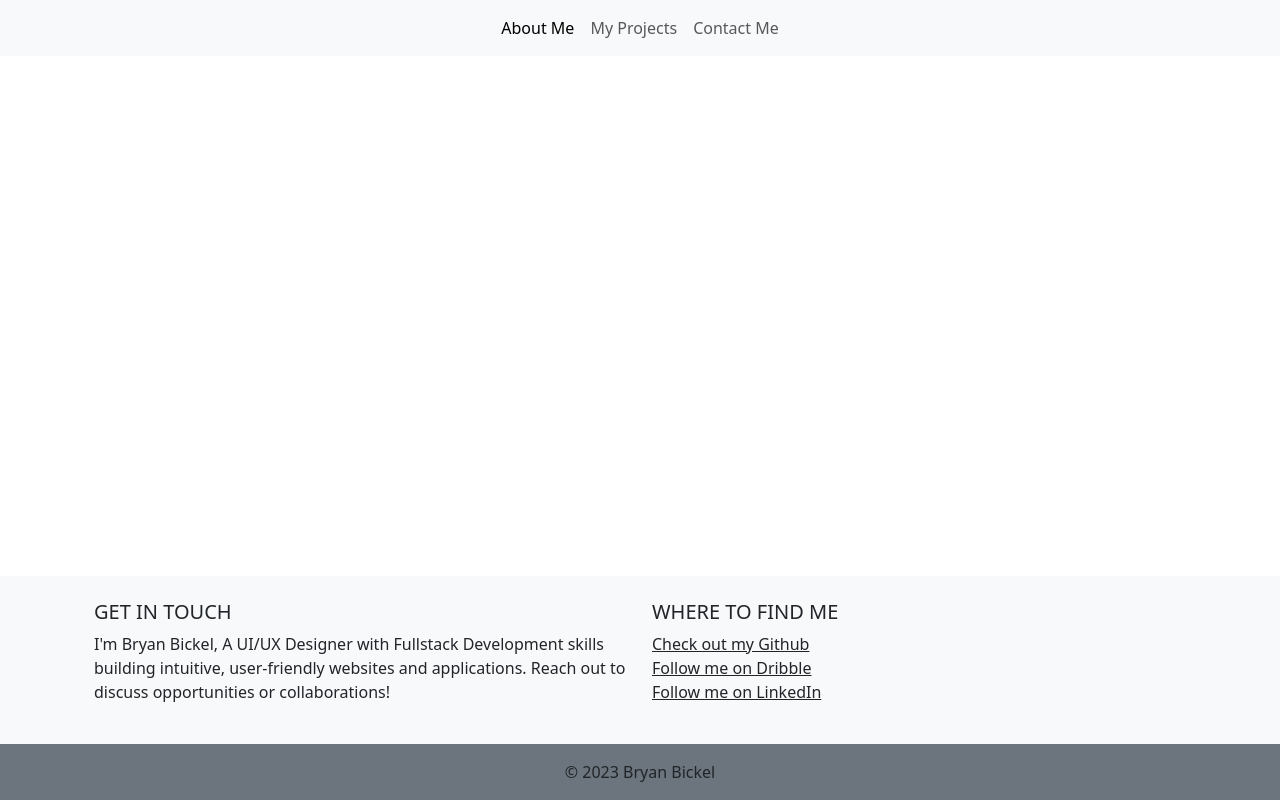
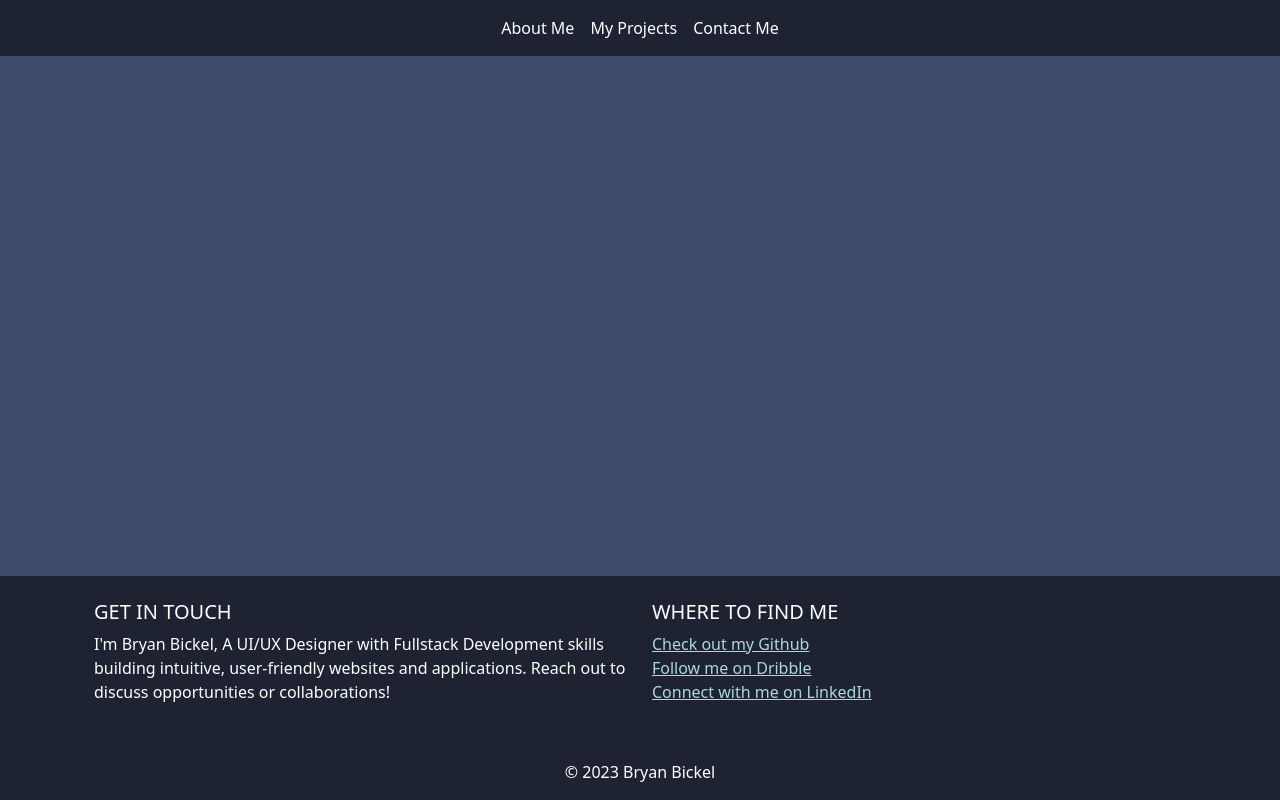
Before and after one commit to briimcfly/portfolio-react, a React (Vite) app: page / in a window 1280 px wide. Built offline with nearby package versions, Linux system fonts and the light colour scheme.

Commit message:
updated file structure, updated theme

```diff
--- a/index.html
+++ b/index.html
@@ -6,8 +6,8 @@
     <meta name="viewport" content="width=device-width, initial-scale=1.0" />
     <title>Bryan Bickel's Portfolio</title>
   </head>
-  <body>
-    <div id="root"></div>
+  <body class="bg-light">
+    <div id="root" ></div>
     <script type="module" src="/src/main.jsx"></script>
   </body>
 </html>
--- a/src/components/Footer.jsx
+++ b/src/components/Footer.jsx
@@ -2,7 +2,7 @@ import React from 'react';
 
 function Footer() {
     return (
-        <footer className="bg-light text-center text-lg-start fixed-bottom">
+        <footer className="bg-dark text-center text-white text-lg-start fixed-bottom">
             <div className="container p-4">
                 <div className="row">
                     <div className="col-lg-6 col-md-6 mb-4 mb-md-0">
@@ -15,15 +15,15 @@ function Footer() {
                     <div className="col-lg-6 col-md-6 mb-4 mb-md-0">
                         <h5 className="text-uppercase">Where to Find me</h5>
                         <ul className="list-unstyled mb-0">
-                            <li><a href="#!" className="text-dark">Check out my Github</a></li>
-                            <li><a href="#!" className="text-dark">Follow me on Dribble</a></li>
-                            <li><a href="#!" className="text-dark">Follow me on LinkedIn</a></li>
+                            <li><a href="https://github.com/briimcfly" className="text-primary">Check out my Github</a></li>
+                            <li><a href="https://dribbble.com/omgbgb" className="text-primary">Follow me on Dribble</a></li>
+                            <li><a href="https://www.linkedin.com/in/briimcfly/" className="text-primary">Connect with me on LinkedIn</a></li>
                         </ul>
                     </div>
                 </div>
             </div>
 
-            <div className="text-center p-3 bg-secondary">
+            <div className="text-center p-3 bg-dark">
                 © 2023 Bryan Bickel
             </div>
         </footer>
--- a/src/components/Navbar.jsx
+++ b/src/components/Navbar.jsx
@@ -1,7 +1,7 @@
 function NavBar(){
     return(
         <>
-        <nav className="navbar navbar-expand-lg bg-body-tertiary">
+        <nav className="navbar navbar-expand-lg c bg-dark">
         <div className="container-fluid">
           <button className="navbar-toggler" type="button" data-bs-toggle="collapse" data-bs-target="#navbarNav" aria-controls="navbarNav" aria-expanded="false" aria-label="Toggle navigation">
             <span className="navbar-toggler-icon"></span>
@@ -9,13 +9,13 @@ function NavBar(){
           <div className="collapse navbar-collapse justify-content-center" id="navbarNav">
             <ul className="navbar-nav">
               <li className="nav-item">
-                <a className="nav-link active" aria-current="page" href="#">About Me</a>
+                <a className="nav-link active text-white" aria-current="page" href="#">About Me</a>
               </li>
               <li className="nav-item">
-                <a className="nav-link" href="#">My Projects</a>
+                <a className="nav-link text-white" href="#">My Projects</a>
               </li>
               <li className="nav-item">
-                <a className="nav-link" href="#">Contact Me</a>
+                <a className="nav-link text-white" href="#">Contact Me</a>
               </li>
             </ul>
           </div>
--- a/src/styles/custom.scss
+++ b/src/styles/custom.scss
@@ -1,3 +1,7 @@
-$primary: green;
+$primary: #a8dadc;
+$dark: #1E2331;
+$secondary: #e63946;
+$light: #404B69;
+
 
 @import 'bootstrap/scss/bootstrap'
```
Also changed, not shown: src/pages/About.jsx (added), src/pages/Contact.jsx (added), src/pages/Projects.jsx (added).
